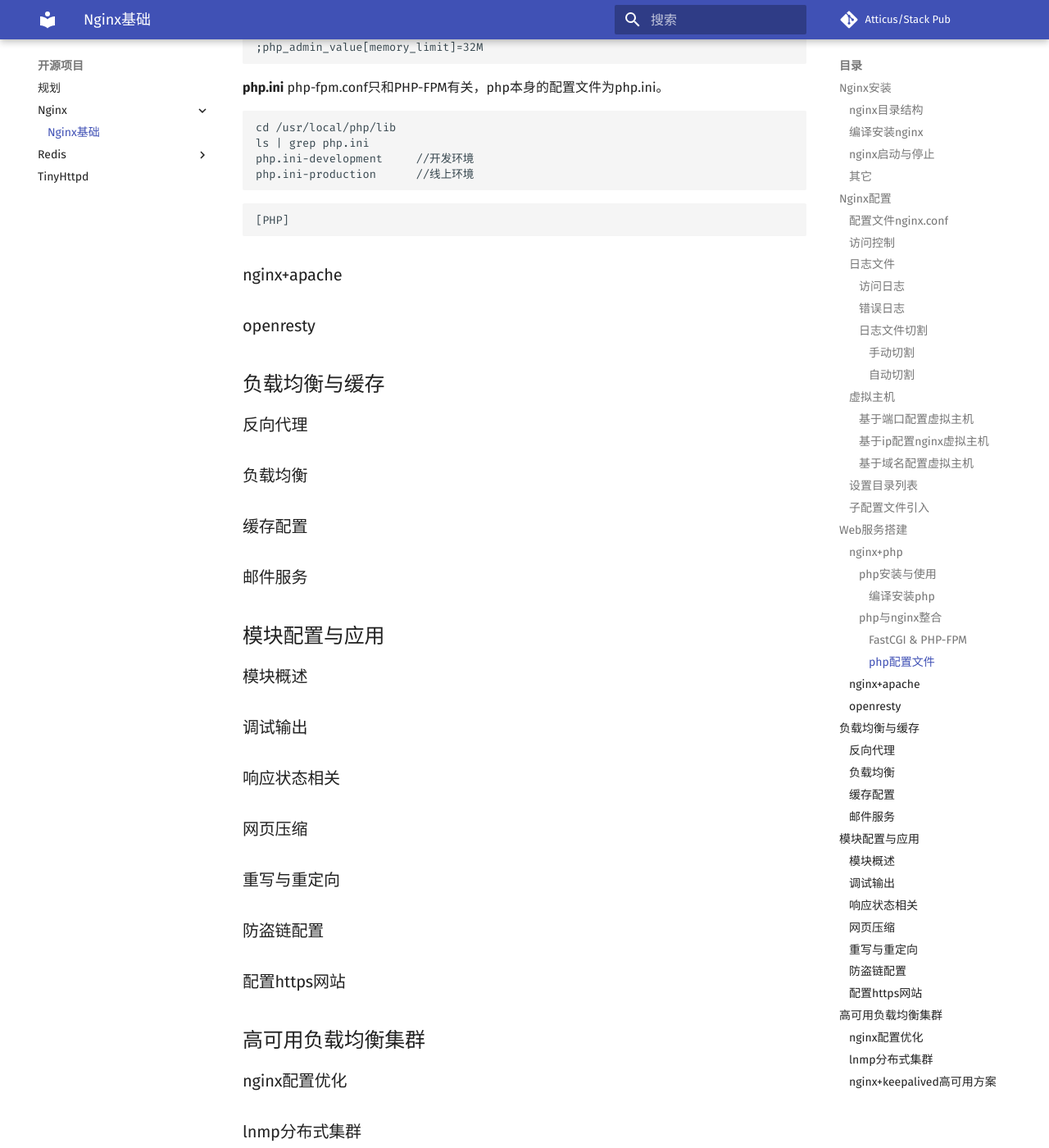
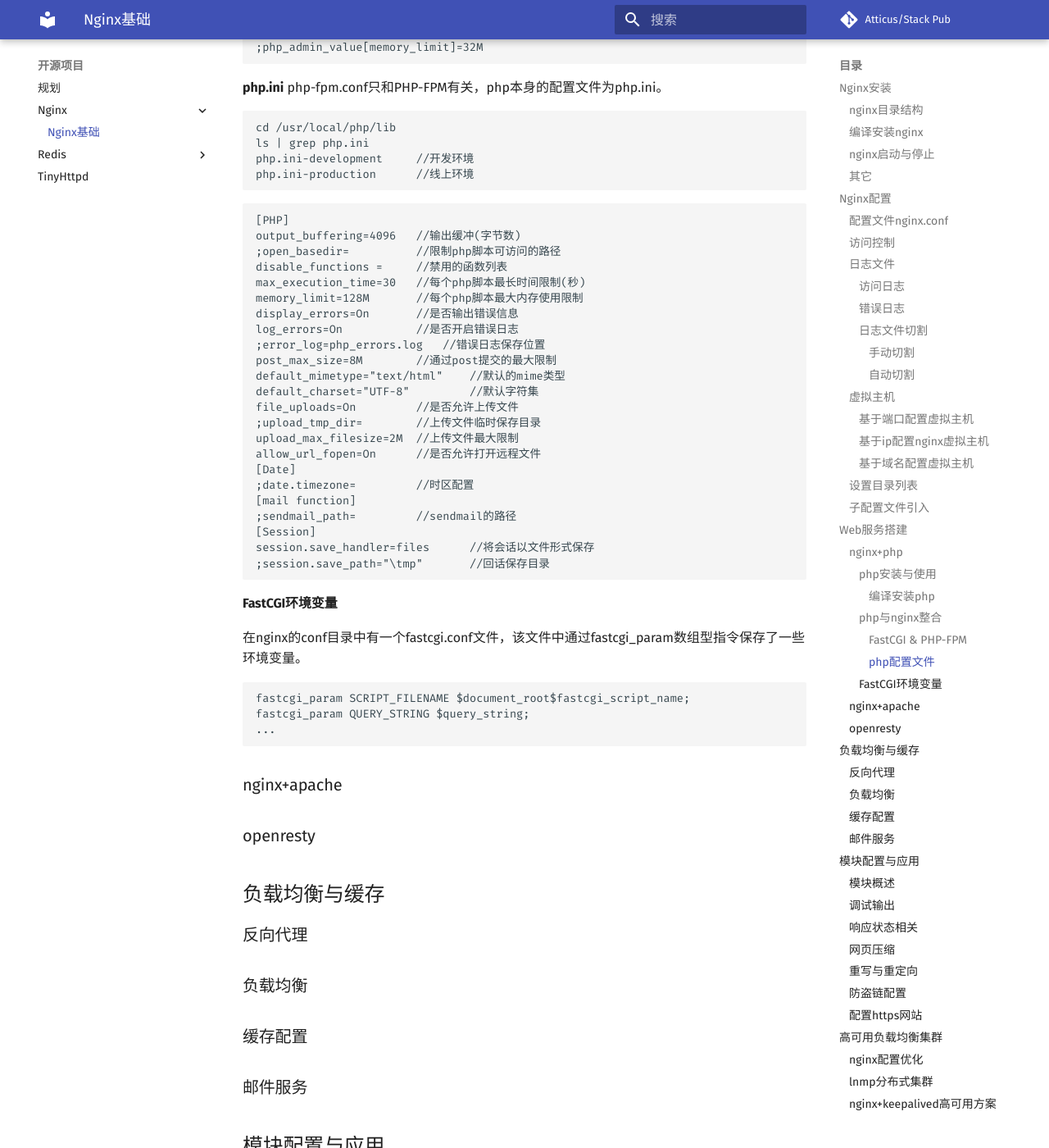
Before and after one commit to opfanswyx/StackPub, an MkDocs documentation site: the page built from docs/source/nginx/nginx_base.md, in a window 1280 px wide and 1400 px high, scrolled down 9593 px. Shown: the whole window at 82% size. Built offline with MkDocs 1.6.1 and Material for MkDocs 9.7.7, drawn with Linux system fonts in a browser that asks for light colours; comment, search, counter and statistics services are not loaded.

Commit message:
source file

````diff
--- a/docs/source/nginx/nginx_base.md
+++ b/docs/source/nginx/nginx_base.md
@@ -372,7 +372,35 @@ php.ini-production      //线上环境
 ```
 ```
 [PHP]
-
+output_buffering=4096   //输出缓冲(字节数)
+;open_basedir=          //限制php脚本可访问的路径
+disable_functions =     //禁用的函数列表
+max_execution_time=30   //每个php脚本最长时间限制(秒)
+memory_limit=128M       //每个php脚本最大内存使用限制
+display_errors=On       //是否输出错误信息
+log_errors=On           //是否开启错误日志
+;error_log=php_errors.log   //错误日志保存位置
+post_max_size=8M        //通过post提交的最大限制
+default_mimetype="text/html"    //默认的mime类型
+default_charset="UTF-8"         //默认字符集
+file_uploads=On         //是否允许上传文件
+;upload_tmp_dir=        //上传文件临时保存目录
+upload_max_filesize=2M  //上传文件最大限制
+allow_url_fopen=On      //是否允许打开远程文件
+[Date]
+;date.timezone=         //时区配置
+[mail function]
+;sendmail_path=         //sendmail的路径
+[Session]
+session.save_handler=files      //将会话以文件形式保存
+;session.save_path="\tmp"       //回话保存目录
+```
+#### FastCGI环境变量
+在nginx的conf目录中有一个fastcgi.conf文件，该文件中通过fastcgi_param数组型指令保存了一些环境变量。
+```
+fastcgi_param SCRIPT_FILENAME $document_root$fastcgi_script_name;
+fastcgi_param QUERY_STRING $query_string;
+...
 ```
 ### nginx+apache
 ### openresty
````
